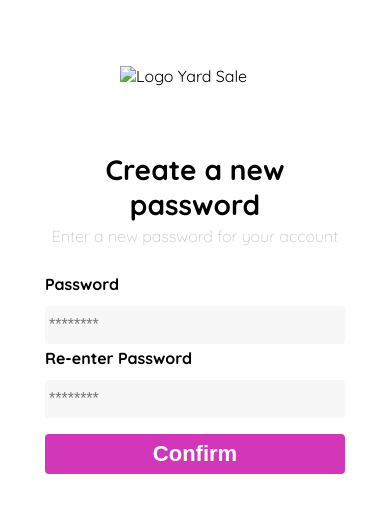
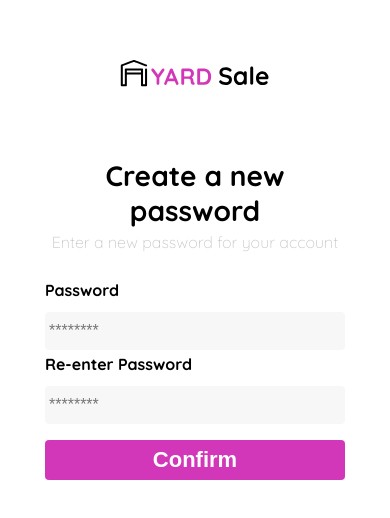
Before and after one commit to AngelVelasco256/YardSale, a plain HTML site: page Views/newPassword.html in a window 390 px wide. Shown: the part 152-670 px from the top of the page. Drawn offline with Linux system fonts and the light colour scheme.

Commit message:
Corrije la ruta del logo en version mobile

```diff
--- a/Views/newPassword.html
+++ b/Views/newPassword.html
@@ -94,7 +94,7 @@
 <body>
     <div class="login">
         <div class="form-container">
-            <img src="Assets/logos/logo_yard_sale.svg" alt="Logo Yard Sale" class="logo">
+            <img src="../Assets/logos/logo_yard_sale.svg" alt="Logo Yard Sale" class="logo">
             <h1 class="title">Create a new password</h1>
             <p class="subtitle">Enter a new password for your account</p>
             <form action="#" class="form">
```
